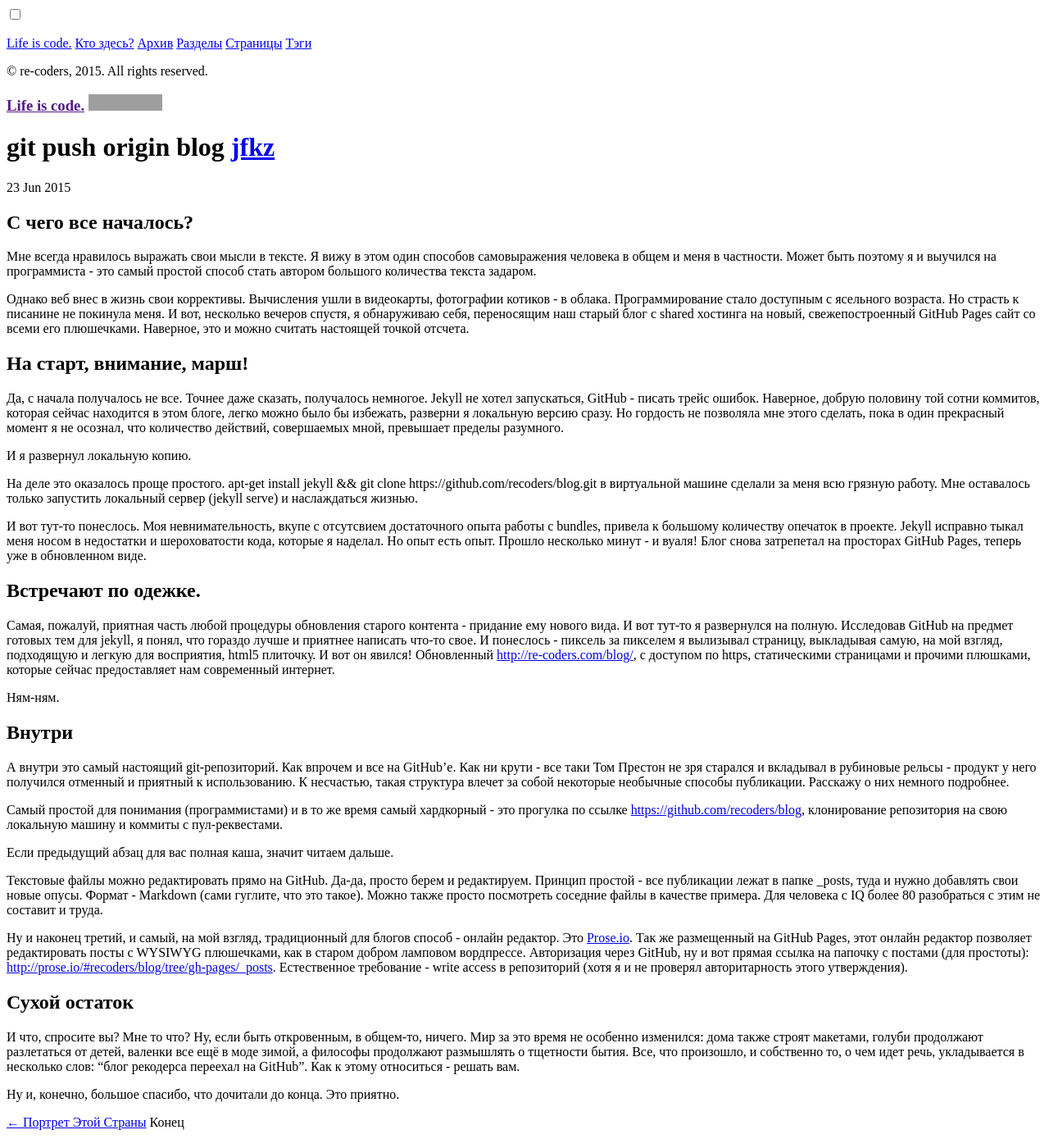
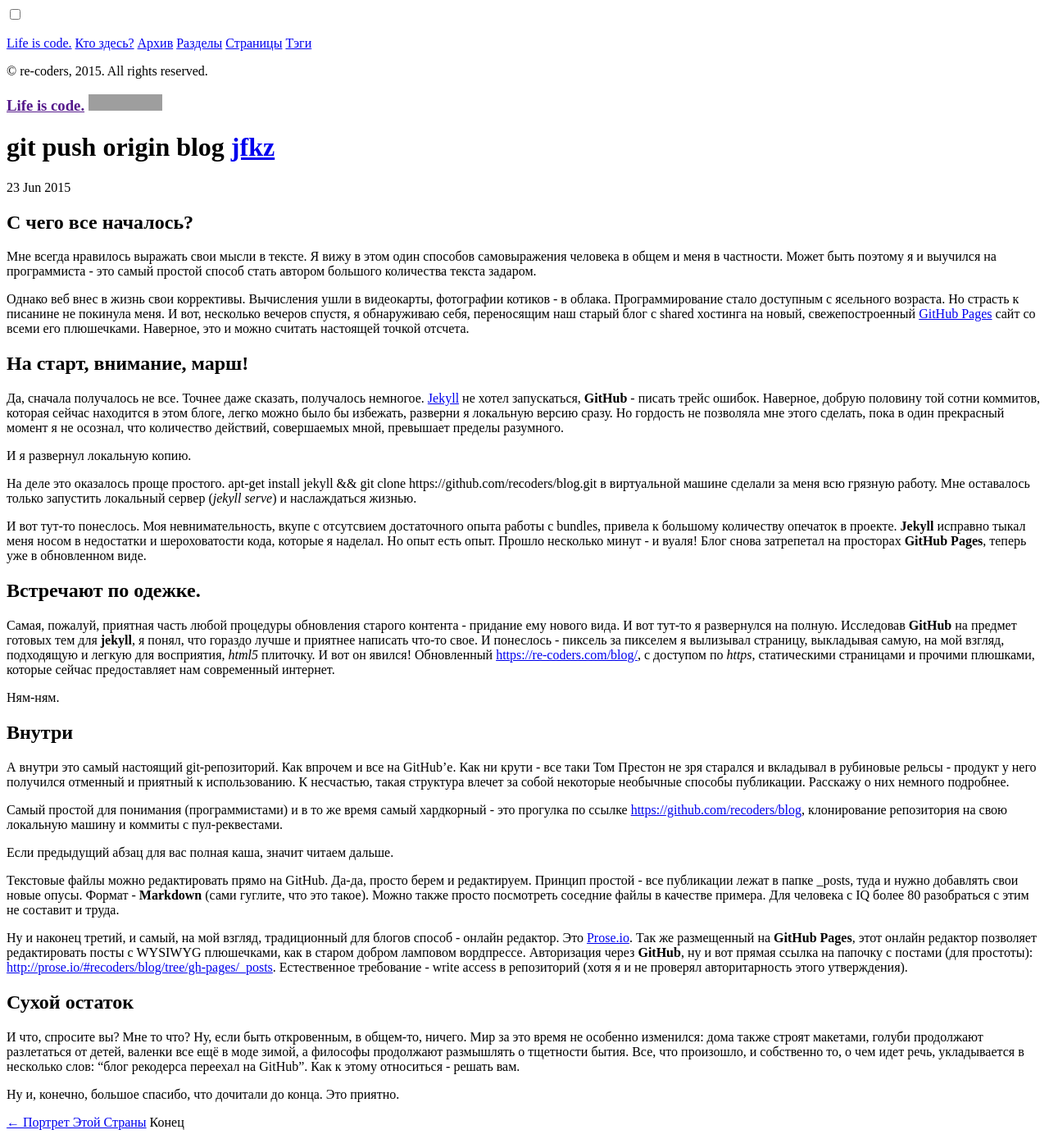
Before and after one commit to recoders/blog, a Jekyll site: the page built from _posts/2015-06-23-git-push-origin-blog.md, in a window 1280 px wide and 1400 px high. Shown: the whole window at 82% size. Built offline with Jekyll 4.4.1, drawn with Linux system fonts in a browser that asks for light colours; comment, search, counter and statistics services are not loaded; grey boxes are pictures that could not be loaded.

Commit message:
Update post: git push origin blog

```diff
--- a/_posts/2015-06-23-git-push-origin-blog.md
+++ b/_posts/2015-06-23-git-push-origin-blog.md
@@ -12,28 +12,30 @@ categories:
 
 Однако веб внес в жизнь свои коррективы. Вычисления ушли в видеокарты, фотографии котиков - в облака. Программирование стало доступным с ясельного возраста.
 Но страсть к писанине не покинула меня. И вот, несколько вечеров спустя, я обнаруживаю себя, переносящим наш старый блог с shared хостинга на новый,
-свежепостроенный GitHub Pages сайт со всеми его плюшечками. Наверное, это и можно считать настоящей точкой отсчета.
+свежепостроенный [GitHub Pages](http://pages.github.com/) сайт со всеми его плюшечками. Наверное, это и можно считать настоящей точкой отсчета.
 
 ## На старт, внимание, марш!
 
-Да, с начала получалось не все. Точнее даже сказать, получалось немногое. Jekyll не хотел запускаться, GitHub - писать трейс ошибок. Наверное, добрую половину
+Да, сначала получалось не все. Точнее даже сказать, получалось немногое. [Jekyll](http://jekyllrb.com/) не хотел запускаться, __GitHub__ - писать трейс ошибок. Наверное, добрую половину
 той сотни коммитов, которая сейчас находится в этом блоге, легко можно было бы избежать, разверни я локальную версию сразу. Но гордость не позволяла мне этого сделать,
 пока в один прекрасный момент я не осознал, что количество действий, совершаемых мной, превышает пределы разумного.
 
 И я развернул локальную копию.
 
-На деле это оказалось проще простого. apt-get install jekyll && git clone https://github.com/recoders/blog.git в виртуальной машине сделали за меня всю грязную работу.
-Мне оставалось только запустить локальный сервер (jekyll serve) и наслаждаться жизнью.
+На деле это оказалось проще простого.
+	apt-get install jekyll && git clone https://github.com/recoders/blog.git
+в виртуальной машине сделали за меня всю грязную работу.
+Мне оставалось только запустить локальный сервер (_jekyll serve_) и наслаждаться жизнью.
 
-И вот тут-то понеслось. Моя невнимательность, вкупе с отсутсвием достаточного опыта работы с bundles, привела к большому количеству опечаток в проекте. Jekyll исправно
+И вот тут-то понеслось. Моя невнимательность, вкупе с отсутсвием достаточного опыта работы с bundles, привела к большому количеству опечаток в проекте. __Jekyll__ исправно
 тыкал меня носом в недостатки и шероховатости кода, которые я наделал. Но опыт есть опыт. Прошло несколько минут - и вуаля! Блог снова затрепетал на просторах
-GitHub Pages, теперь уже в обновленном виде.
+__GitHub Pages__, теперь уже в обновленном виде.
 
 ## Встречают по одежке.
 
-Самая, пожалуй, приятная часть любой процедуры обновления старого контента - придание ему нового вида. И вот тут-то я развернулся на полную. Исследовав GitHub
-на предмет готовых тем для jekyll, я понял, что гораздо лучше и приятнее написать что-то свое. И понеслось - пиксель за пикселем я вылизывал страницу, выкладывая самую,
-на мой взгляд, подходящую и легкую для восприятия, html5 плиточку. И вот он явился! Обновленный <http://re-coders.com/blog/>, с доступом по https, статическими
+Самая, пожалуй, приятная часть любой процедуры обновления старого контента - придание ему нового вида. И вот тут-то я развернулся на полную. Исследовав __GitHub__
+на предмет готовых тем для __jekyll__, я понял, что гораздо лучше и приятнее написать что-то свое. И понеслось - пиксель за пикселем я вылизывал страницу, выкладывая самую,
+на мой взгляд, подходящую и легкую для восприятия, _html5_ плиточку. И вот он явился! Обновленный <https://re-coders.com/blog/>, с доступом по _https_, статическими
 страницами и прочими плюшками, которые сейчас предоставляет нам современный интернет.
 
 Ням-ням.
@@ -50,11 +52,11 @@ GitHub Pages, теперь уже в обновленном виде.
 Если предыдущий абзац для вас полная каша, значит читаем дальше.
 
 Текстовые файлы можно редактировать прямо на GitHub. Да-да, просто берем и редактируем. Принцип простой - все публикации лежат в папке \_posts, туда и нужно
-добавлять свои новые опусы. Формат - Markdown (сами гуглите, что это такое). Можно также просто посмотреть соседние файлы в качестве примера. Для человека с IQ более
+добавлять свои новые опусы. Формат - __Markdown__ (сами гуглите, что это такое). Можно также просто посмотреть соседние файлы в качестве примера. Для человека с IQ более
 80 разобраться с этим не составит и труда.
 
-Ну и наконец третий, и самый, на мой взгляд, традиционный для блогов способ - онлайн редактор. Это [Prose.io](https://prose.io). Так же размещенный на GitHub Pages,
-этот онлайн редактор позволяет редактировать посты с WYSIWYG плюшечками, как в старом добром ламповом вордпрессе. Авторизация через GitHub, ну и вот прямая ссылка на
+Ну и наконец третий, и самый, на мой взгляд, традиционный для блогов способ - онлайн редактор. Это [Prose.io](https://prose.io). Так же размещенный на __GitHub Pages__,
+этот онлайн редактор позволяет редактировать посты с WYSIWYG плюшечками, как в старом добром ламповом вордпрессе. Авторизация через __GitHub__, ну и вот прямая ссылка на
 папочку с постами (для простоты): <http://prose.io/#recoders/blog/tree/gh-pages/_posts>. Естественное требование - write access в репозиторий (хотя я и не проверял
 авторитарность этого утверждения).
 
```
